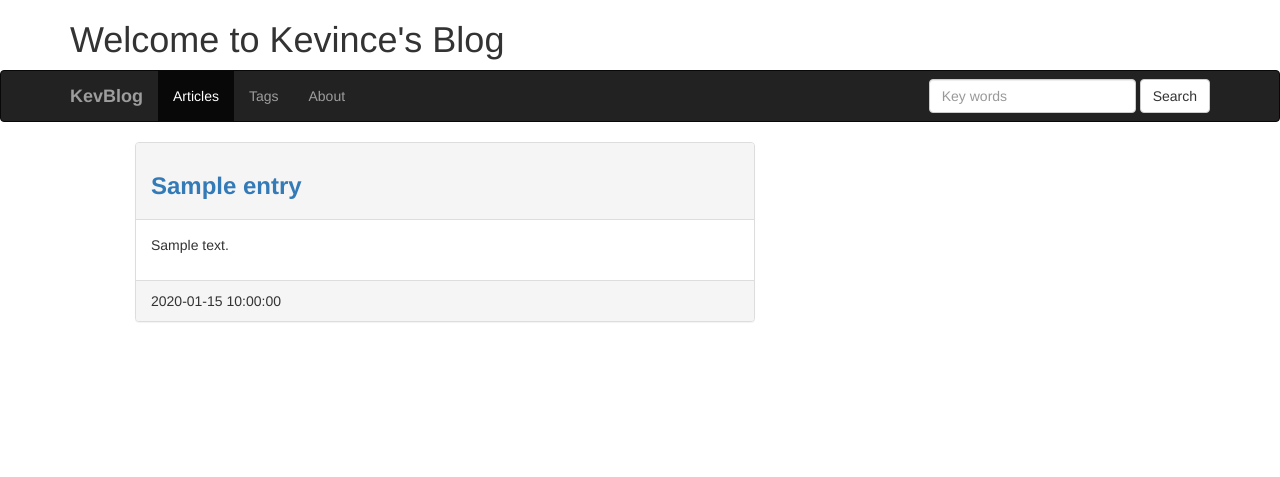
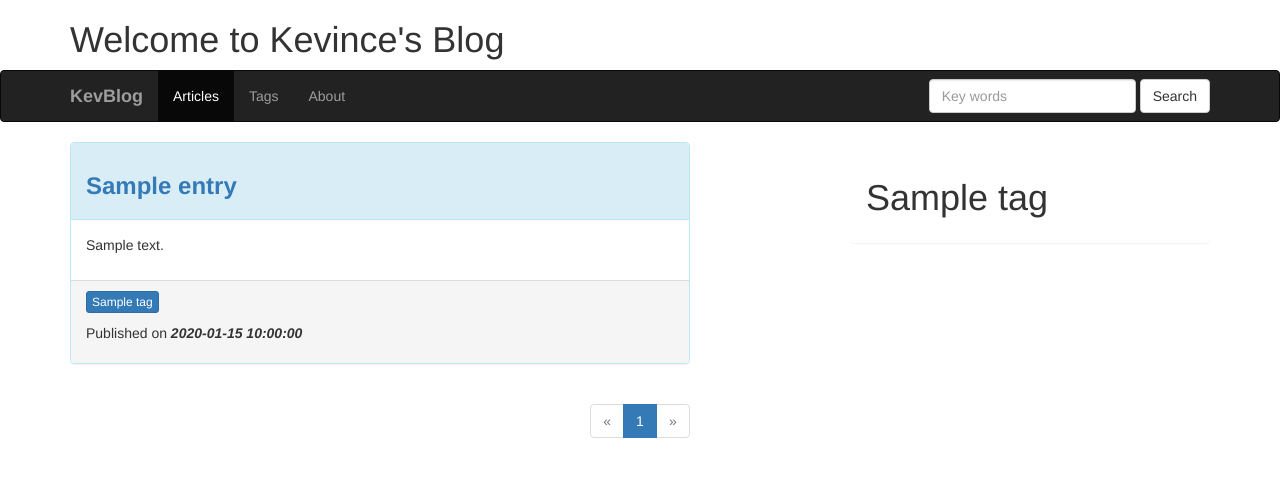
Before and after one commit to prikevs/KevBlog, a Flask app: template kevblog/templates/tag.html in a window 1280 px wide. Shown: the top 477 px of the page. Run offline with Flask 2, Linux system fonts and the light colour scheme; tables that the repository leaves empty hold one stand-in row (values such as "Sample post"); the template is opened without the code that fills it: values that come from a table or form of the project are taken from there, most other values are stand-ins (such as "Sample title", 1, 10 or a date in 2020); some libraries are stand-ins or nearby versions.

Commit message:
front end improved

```diff
--- a/kevblog/templates/_base.html
+++ b/kevblog/templates/_base.html
@@ -36,3 +36,22 @@
 
 <!--/div-->
 {% endblock %}
+
+{% macro show_article(entry) %}
+<div class="panel panel-info">
+    <div class="panel-heading"><a href="/article/{{entry.id}}"><h3><strong>{{entry.title}}</strong></h3></a></div>
+    <div class="panel-body">
+        <p>{{entry.summary}}</p>
+    </div>
+    <div class="panel-footer">
+    {% if entry.tags %}
+        <p>
+            {% for tag in entry.tags %}
+                <a href="/tag/{{tag.id}}" class="btn btn-primary btn-xs">{{tag.name}}</a>
+            {% endfor %}
+        </p>
+    {% endif %}
+    <p>Published on <em><strong>{{format_date(entry.pubTime)}}</strong></em></p>
+    </div>
+</div>
+{%- endmacro %}
--- a/kevblog/templates/index.html
+++ b/kevblog/templates/index.html
@@ -8,16 +8,19 @@
         {%- for entry in pagination.items %}
             <div class="row">
                 <div class="col-md-10">
-                    <div class="panel panel-info">
-                        <div class="panel-heading"><h3><a href="/article/{{entry.id}}"><strong>{{entry.title}}</strong></h3></a></div>
-                        <div class="panel-body"><p>{{entry.summary}}</p></div>
-                        <div class="panel-footer">{{format_date(entry.pubTime)}}</div>
-                    </div>
+                    {{show_article(entry)}}
                 </div>
             </div>
         {%- endfor%}
         </div>
-        <div class="col-md-6">
+        <div class="col-md-4">
+            <div class="panel">
+                <div class="panel-body">
+                    {% block Right %}
+                    <h2>About me</h2>
+                    {% endblock Right%}
+                </div>
+            </div>
         </div>
     </div>
     <div class="row">
--- a/kevblog/templates/tag.html
+++ b/kevblog/templates/tag.html
@@ -1,27 +1,6 @@
-{% extends "_base.html" %}
+{% extends "index.html" %}
 {% block title %}tag:{{tag.name}}{% endblock %}
 
-{% block content %}
-    <div class="row">
-        <div class="col-md-8">
-        {%- for entry in entries %}
-            <div class="row">
-                <div class="col-md-1"></div>
-                <div class="col-md-10">
-                    <div class="panel panel-default">
-                        <div class="panel-heading"><h3><a href="/article/{{entry.id}}"><strong>{{entry.title}}</strong></h3></a></div>
-                        <div class="panel-body"><p>{{entry.summary}}</p></div>
-                        <div class="panel-footer">{{format_date(entry.pubTime)}}</div>
-                    </div>
-                </div>
-            </div>
-        {%- endfor%}
-        </div>
-        <div class="col-md-6">
-        </div>
-    </div>
-    <div class="row">
-    <div class="col-md-12 middle" align="center">
-    </div>
-    </div>
-{% endblock %}
+{% block Right %}
+	<h1>{{tag.name}}</h1>
+{%- endblock %}
```
Also changed, not shown: kevblog/templates/page.html (+6 -2 lines), kevblog/views.py (+6 -2 lines).
